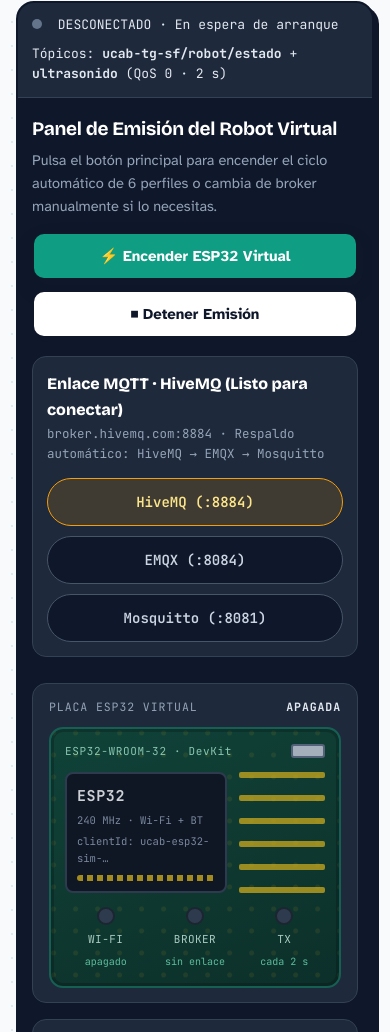
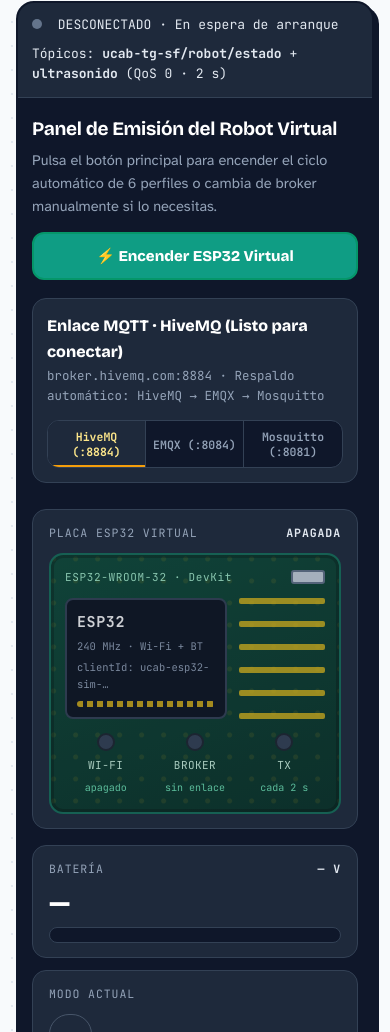
Before and after one commit to ilianavsc/tg-robot-ucab-portfolio, a plain HTML site: page prototipos/P10-simulador-esp32/index.html in a window 390 px wide. Shown: the part 854-1886 px from the top of the page. Drawn offline with nearby package versions, Linux system fonts and the light colour scheme.

Commit message:
feat(P10): unifica boton principal 3 estados y selector segmentado de brokers

```diff
--- a/prototipos/P10-simulador-esp32/index.html
+++ b/prototipos/P10-simulador-esp32/index.html
@@ -58,9 +58,46 @@
 .esp-control h2 { color: #fff; margin: 0 0 4px; font-size: 22px; }
 .esp-control p { margin: 0; color: #94a3b8; font-size: 14.5px; max-width: 560px; }
 .esp-botones { display: flex; flex-wrap: wrap; gap: 10px; }
-.esp-botones .btn { min-height: 46px; }
+.btn-esp {
+  min-height: 46px;
+  padding: 10px 20px;
+  border-radius: 12px;
+  border: 2px solid #059669;
+  background: #0f9d84;
+  color: #fff;
+  font-family: var(--font-display);
+  font-weight: 800;
+  font-size: 15px;
+  cursor: pointer;
+  display: inline-flex;
+  align-items: center;
+  justify-content: center;
+  gap: 8px;
+  transition: transform 0.16s cubic-bezier(0.23, 1, 0.32, 1), background-color 0.15s ease-out, border-color 0.15s ease-out, box-shadow 0.16s ease-out;
+  touch-action: manipulation;
+  -webkit-tap-highlight-color: transparent;
+}
+.btn-esp:hover:not(:disabled) { background: #0d8a74; box-shadow: 0 6px 18px rgba(15, 157, 132, 0.28); }
+.btn-esp.conectando {
+  background: #d97706;
+  border-color: #f59e0b;
+  cursor: wait;
+  opacity: 0.92;
+}
+.btn-esp.emitiendo {
+  background: #16a34a;
+  border-color: #22c55e;
+  box-shadow: 0 0 0 3px rgba(34, 197, 94, 0.18);
+}
+@media (hover: hover) and (pointer: fine) {
+  .btn-esp.emitiendo:hover {
+    background: #e11d48;
+    border-color: #f43f5e;
+    box-shadow: 0 0 0 3px rgba(244, 63, 94, 0.22);
+  }
+}
 
-/* ---- Brokers ---- */
+/* ---- Brokers (Selector segmentado horizontal único) ---- */
 .broker-panel {
   background: #1e293b;
   border: 1.5px solid #334155;
@@ -76,25 +113,35 @@
 .broker-actual-info { display: flex; flex-direction: column; gap: 2px; min-width: 0; flex: 1 1 260px; }
 .broker-actual-titulo { font-family: var(--font-display); font-weight: 800; font-size: 16px; color: #fff; overflow-wrap: anywhere; }
 .broker-actual-sub { font-family: var(--font-mono); font-size: 12.5px; color: #94a3b8; overflow-wrap: anywhere; }
-.brokers-lista { display: flex; flex-wrap: wrap; gap: 10px; }
-.broker-pill {
+.broker-segmentado {
+  display: inline-flex;
+  align-items: stretch;
+  background: #0f172a;
+  border: 1.5px solid #334155;
+  border-radius: 12px;
+  overflow: hidden;
+}
+.broker-seg {
   font-family: var(--font-mono);
-  font-size: 13px;
+  font-size: 12.5px;
   font-weight: 600;
-  min-height: 44px;
-  padding: 8px 16px;
-  border-radius: 999px;
-  border: 1.5px solid #475569;
-  background: #0f172a;
-  color: #cbd5e1;
+  min-height: 42px;
+  padding: 8px 14px;
+  border: none;
+  border-right: 1px solid #334155;
+  background: transparent;
+  color: #94a3b8;
   cursor: pointer;
-  transition: transform 0.16s cubic-bezier(0.23, 1, 0.32, 1), background-color 0.15s ease-out, border-color 0.15s ease-out, color 0.15s ease-out, box-shadow 0.16s ease-out;
+  white-space: nowrap;
+  transition: background-color 0.15s ease-out, color 0.15s ease-out;
   touch-action: manipulation;
   -webkit-tap-highlight-color: transparent;
 }
-.broker-pill:hover { border-color: #38bdf8; color: #fff; }
-.broker-pill.seleccionado { border-color: #f59e0b; background: rgba(245, 158, 11, 0.15); color: #fde68a; }
-.broker-pill.conectado { border-color: #22c55e; background: rgba(34, 197, 94, 0.18); color: #86efac; }
+.broker-seg:last-child { border-right: none; }
+.broker-seg:hover:not(:disabled):not(.activo) { background: rgba(56, 189, 248, 0.10); color: #e2e8f0; }
+.broker-seg.activo { background: #1e293b; color: #fde68a; font-weight: 700; box-shadow: inset 0 -2px 0 #f59e0b; }
+.broker-seg.activo.conectado { background: rgba(34, 197, 94, 0.18); color: #86efac; box-shadow: inset 0 -2px 0 #22c55e; }
+.broker-seg:disabled { opacity: 0.6; cursor: not-allowed; }
 
 /* ---- Rejilla placa + telemetría ---- */
 .esp-grid {
@@ -302,10 +349,10 @@
   .consola-barra { padding: 12px 14px; }
   .esp-control h2 { font-size: 19px; }
   .esp-botones { width: 100%; }
-  .esp-botones .btn { flex: 1 1 100%; min-height: 48px; }
+  .btn-esp { flex: 1 1 100%; min-height: 48px; }
   .broker-panel { padding: 14px; margin-bottom: 26px; }
-  .brokers-lista { width: 100%; }
-  .broker-pill { flex: 1 1 100%; min-height: 48px; font-size: 14px; }
+  .broker-segmentado { display: grid; grid-template-columns: repeat(3, 1fr); width: 100%; }
+  .broker-seg { padding: 8px 6px; font-size: 11.5px; min-height: 46px; white-space: normal; text-align: center; }
   .esp-grid { grid-template-columns: 1fr; }
   .tele-grid { grid-template-columns: 1fr; }
   .ultra-grid { grid-template-columns: 1fr; }
@@ -320,7 +367,7 @@
 }
 
 /* Pulido: respuesta al pulsar y hover solo con puntero */
-button:not(:disabled):active, .perfil-item:active, .broker-pill:active { transform: scale(0.97); }
+button:not(:disabled):active, .perfil-item:active { transform: scale(0.97); }
 @media (prefers-reduced-motion: reduce) { *, *::before, *::after { transition-duration: 0.01ms !important; animation-duration: 0.01ms !important; } }
 </style>
 </head>
@@ -364,11 +411,8 @@ button:not(:disabled):active, .perfil-item:active, .broker-pill:active { transfo
             <p>Pulsa el botón principal para encender el ciclo automático de 6 perfiles o cambia de broker manualmente si lo necesitas.</p>
           </div>
           <div class="esp-botones">
-            <button type="button" id="btn-encender" class="btn btn-principal">
+            <button type="button" id="btn-esp-toggle" class="btn-esp">
               ⚡ Encender ESP32 Virtual
-            </button>
-            <button type="button" id="btn-apagar" class="btn btn-secundario" disabled>
-              ⏹ Detener Emisión
             </button>
           </div>
         </div>
@@ -379,7 +423,7 @@ button:not(:disabled):active, .perfil-item:active, .broker-pill:active { transfo
             <span class="broker-actual-titulo" id="broker-titulo">Enlace MQTT · HiveMQ (Listo para conectar)</span>
             <span class="broker-actual-sub" id="broker-sub">broker.hivemq.com:8884 · Respaldo automático: HiveMQ → EMQX → Mosquitto</span>
           </div>
-          <div class="brokers-lista" id="brokers-pills" aria-label="Selector de broker MQTT"></div>
+          <div class="broker-segmentado" id="brokers-pills" role="group" aria-label="Selector de broker MQTT"></div>
         </div>
 
         <!-- Placa virtual + tarjetas de telemetría en tiempo real -->
@@ -546,8 +590,8 @@ button:not(:disabled):active, .perfil-item:active, .broker-pill:active { transfo
   var brokerTituloEl = document.getElementById("broker-titulo");
   var brokerSubEl = document.getElementById("broker-sub");
   var brokersPillsEl = document.getElementById("brokers-pills");
-  var btnOn = document.getElementById("btn-encender");
-  var btnOff = document.getElementById("btn-apagar");
+  var btnEspToggle = document.getElementById("btn-esp-toggle");
+  var hoverBtnEsp = false;
 
   /* Elementos visuales nuevos (placa virtual + tarjetas) */
   var placaEl = document.getElementById("placa");
@@ -615,6 +659,24 @@ button:not(:disabled):active, .perfil-item:active, .broker-pill:active { transfo
     return BROKERS[indiceBroker];
   }
 
+  function renderBotonPrincipal() {
+    if (!encendido) {
+      btnEspToggle.className = "btn-esp";
+      btnEspToggle.disabled = false;
+      btnEspToggle.textContent = "⚡ Encender ESP32 Virtual";
+      return;
+    }
+    if (!conectado) {
+      btnEspToggle.className = "btn-esp conectando";
+      btnEspToggle.disabled = true;
+      btnEspToggle.textContent = "⏳ Conectando...";
+      return;
+    }
+    btnEspToggle.className = "btn-esp emitiendo";
+    btnEspToggle.disabled = false;
+    btnEspToggle.textContent = hoverBtnEsp ? "■ Detener Emisión" : "● Emitiendo · Conectado";
+  }
+
   function renderBrokers() {
     var b = brokerActual();
     if (conectado) {
@@ -628,25 +690,27 @@ button:not(:disabled):active, .perfil-item:active, .broker-pill:active { transfo
       brokerSubEl.textContent = b.host + ":" + b.puerto + " · Respaldo automático: HiveMQ → EMQX → Mosquitto";
     }
 
+    var bloqueado = encendido;
     brokersPillsEl.innerHTML = BROKERS.map(function (br, i) {
-      var cls = "broker-pill";
-      if (i === indiceBroker) cls += conectado ? " conectado" : " seleccionado";
-      return '<button type="button" class="' + cls + '" data-bidx="' + i + '">' +
-        (i === indiceBroker && conectado ? "● " : "") + br.nombre + " (:" + br.puerto + ")" +
+      var cls = "broker-seg";
+      if (i === indiceBroker) {
+        cls += " activo" + (conectado ? " conectado" : "");
+      }
+      var disAttr = bloqueado ? ' disabled title="Detén la emisión para cambiar de broker"' : "";
+      return '<button type="button" class="' + cls + '" data-bidx="' + i + '" aria-pressed="' + (i === indiceBroker) + '"' + disAttr + '>' +
+        br.nombre + " (:" + br.puerto + ")" +
       "</button>";
     }).join("");
 
-    brokersPillsEl.querySelectorAll(".broker-pill").forEach(function (btn) {
+    brokersPillsEl.querySelectorAll(".broker-seg").forEach(function (btn) {
       btn.addEventListener("click", function () {
+        if (encendido) return;
         var nuevoIdx = parseInt(btn.getAttribute("data-bidx"), 10);
+        if (nuevoIdx === indiceBroker) return;
         indiceBroker = nuevoIdx;
         intentosEnBroker = 0;
-        escribirLog("🔀 Broker seleccionado manualmente: <b>" + brokerActual().nombre + "</b> (" + brokerActual().url + ")");
-        if (encendido) {
-          conectarBrokerActual();
-        } else {
-          renderBrokers();
-        }
+        escribirLog("🔀 Broker seleccionado: <b>" + brokerActual().nombre + "</b> (" + brokerActual().url + ")");
+        renderBrokers();
       });
     });
   }
@@ -924,6 +988,7 @@ button:not(:disabled):active, .perfil-item:active, .broker-pill:active { transfo
     }
 
     renderBrokers();
+    renderBotonPrincipal();
     setTimeout(function () {
       if (encendido) conectarBrokerActual();
     }, 1500);
@@ -937,6 +1002,7 @@ button:not(:disabled):active, .perfil-item:active, .broker-pill:active { transfo
     actualizarLed("conectando", "CONECTANDO A " + b.nombre.toUpperCase() + " · " + b.url + " ...");
     escribirLog("Conectando a <b>" + b.nombre + "</b> (" + b.url + ")...");
     renderBrokers();
+    renderBotonPrincipal();
 
     if (!window.mqtt) {
       escribirLog("❌ Librería mqtt.js no disponible.");
@@ -978,6 +1044,7 @@ button:not(:disabled):active, .perfil-item:active, .broker-pill:active { transfo
         else escribirLog("👂 Escuchando pedidos en <b>" + T_ORDENES + "</b> (QoS 1)");
       });
       renderBrokers();
+      renderBotonPrincipal();
     });
 
     /* Pedido recibido: lo cuenta y confirma por ordenes/ack, como el sketch del robot real */
@@ -1020,11 +1087,10 @@ button:not(:disabled):active, .perfil-item:active, .broker-pill:active { transfo
   function encender() {
     encendido = true;
     modoP10 = "auto";
-    btnOn.disabled = true;
-    btnOff.disabled = false;
     inicioMs = Date.now();
     intentosEnBroker = 0;
 
+    renderBotonPrincipal();
     conectarBrokerActual();
 
     if (!timer) {
@@ -1035,15 +1101,15 @@ button:not(:disabled):active, .perfil-item:active, .broker-pill:active { transfo
 
   function apagar() {
     encendido = false;
+    hoverBtnEsp = false;
     if (timer) {
       clearInterval(timer);
       timer = null;
     }
     limpiarCliente();
-    btnOn.disabled = false;
-    btnOff.disabled = true;
     actualizarLed("", "DETENIDO · En espera de arranque");
     renderBrokers();
+    renderBotonPrincipal();
     escribirLog("⏹ Emisión del ESP32 Virtual detenida.");
   }
 
@@ -1088,9 +1154,20 @@ button:not(:disabled):active, .perfil-item:active, .broker-pill:active { transfo
     }
   });
 
-  btnOn.addEventListener("click", encender);
-  btnOff.addEventListener("click", apagar);
+  btnEspToggle.addEventListener("mouseenter", function () {
+    hoverBtnEsp = true;
+    if (encendido && conectado) renderBotonPrincipal();
+  });
+  btnEspToggle.addEventListener("mouseleave", function () {
+    hoverBtnEsp = false;
+    if (encendido && conectado) renderBotonPrincipal();
+  });
+  btnEspToggle.addEventListener("click", function () {
+    if (encendido) apagar();
+    else encender();
+  });
   renderBrokers();
+  renderBotonPrincipal();
   renderPerfiles(-1);
   pintarUltrasonido(ultraFrente, ultraAtras);
   actualizarPlaca("");
```
